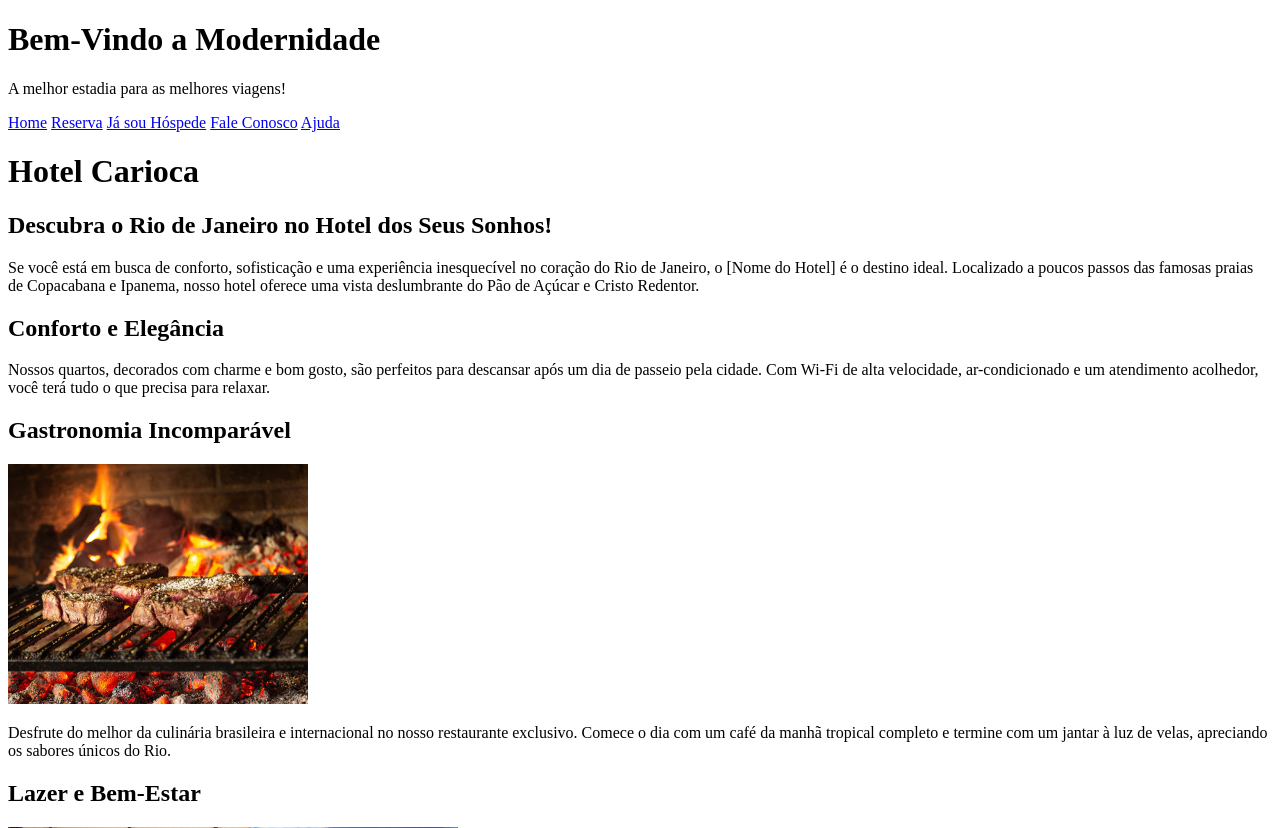
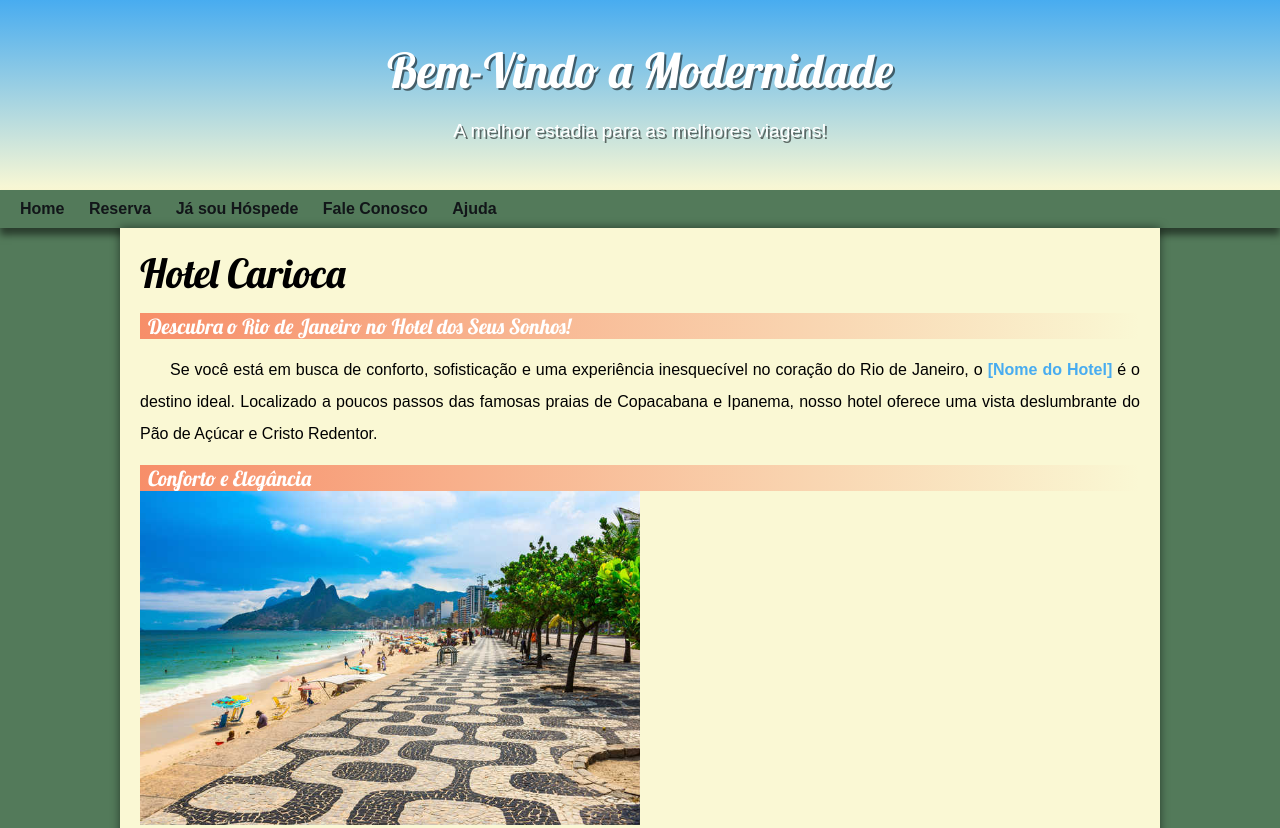
Before and after one commit to Lucas-Fiche/idp_graduacao, a plain HTML site: page pds/Trabalho_01/index.html in a window 1280 px wide. Shown: the top 828 px of the page. Drawn offline with Linux system fonts and the light colour scheme.

Commit message:
atualizar trabalho pds

```diff
--- a/pds/Trabalho_01/index.html
+++ b/pds/Trabalho_01/index.html
@@ -4,6 +4,7 @@
     <meta charset="UTF-8">
     <meta name="viewport" content="width=device-width, initial-scale=1.0">
     <title>Hotel Carioca</title>
+    <link rel="stylesheet" href="style.css">
 </head>
 <body>
     <header>
@@ -21,11 +22,12 @@
         <h1>Hotel Carioca</h1>
         <p></p>
         <h2>Descubra o Rio de Janeiro no Hotel dos Seus Sonhos!</h2>
-        <p>Se você está em busca de conforto, sofisticação e uma experiência inesquecível no coração do Rio de Janeiro, o [Nome do Hotel] é o destino ideal. Localizado a poucos passos das famosas praias de Copacabana e Ipanema, nosso hotel oferece uma vista deslumbrante do Pão de Açúcar e Cristo Redentor.</p>
+        <p>Se você está em busca de conforto, sofisticação e uma experiência inesquecível no coração do Rio de Janeiro, o <strong>[Nome do Hotel]</strong> é o destino ideal. Localizado a poucos passos das famosas praias de Copacabana e Ipanema, nosso hotel oferece uma vista deslumbrante do Pão de Açúcar e Cristo Redentor.</p>
         <h2>Conforto e Elegância</h2>
+        <img src="imagens/calcadao.jpg" alt="Foto de Cima de Copacabana-RJ">
         <p>Nossos quartos, decorados com charme e bom gosto, são perfeitos para descansar após um dia de passeio pela cidade. Com Wi-Fi de alta velocidade, ar-condicionado e um atendimento acolhedor, você terá tudo o que precisa para relaxar.</p>
         <h2>Gastronomia Incomparável</h2>
-        <img src="imagens/gastronomia.jpeg" alt="Foto de Churrasco" width="300px">
+        <img src="imagens/gastronomia.jpg" alt="Foto de Churrasco" width="300px">
         <p>Desfrute do melhor da culinária brasileira e internacional no nosso restaurante exclusivo. Comece o dia com um café da manhã tropical completo e termine com um jantar à luz de velas, apreciando os sabores únicos do Rio.</p>
         <h2>Lazer e Bem-Estar</h2>
         <img src="imagens/hotel.jpeg" alt="Foto de Churrasco" width="450px">
--- /dev/null
+++ b/pds/Trabalho_01/style.css
@@ -0,0 +1,151 @@
+@charset "UTF-8";
+@import url('https://fonts.googleapis.com/css2?family=Lobster&display=swap');
+
+*{
+    margin: 0px;
+    padding: 0px;
+}
+
+:root {
+    --cor0: #FAF8D4;
+    --cor1: #121619;
+    --cor2: #537A5A;
+    --cor3: #F78E69;
+    --cor4: #48ACF0;
+
+    --fonte-padrao: Arial, Verdana, Helvetica, sans-serif;
+    --fonte-destaque: "Lobster", sans-serif;
+}
+
+body {
+    background-color: var(--cor2);
+    font-family: var(--fonte-padrao);
+}
+
+header {
+    background-image: linear-gradient(to bottom, var(--cor4), var(--cor0));
+    min-height: 150px;
+    text-align: center;
+    padding-top: 40px;
+}
+
+header > h1 {
+    color: white;
+    font-family: var(--fonte-destaque);
+    font-size: 3em;
+    margin-bottom: 20px;
+    text-shadow: 2px 2px 0px rgba(0, 0, 0, 0.543);
+    font-weight: normal;
+}
+
+header > p {
+    color: white;
+    font-family: var(--fonte-padrao);
+    font-size: 1.2em;
+    max-width: 500px;
+    padding-right: 10px;
+    padding-left: 10px;
+    margin: auto;
+    margin-bottom: 20px;
+    text-shadow: 2px 2px 0px rgba(0, 0, 0, 0.543);
+}
+
+nav {
+    background-color: var(--cor5);
+    padding: 10px;
+    box-shadow: 0px 7px 7px rgba(0, 0, 0, 0.507);
+}
+
+nav > a {
+    color: var(--cor1);
+    padding: 10px;
+    border-radius: 5px;
+    text-decoration: none;
+    font-weight: bold;
+    transition-duration: 0.2s;
+}
+
+nav > a:hover {
+    color: var(--cor0);
+    background-color: var(--cor4);
+}
+
+main {
+    min-width: 300px;
+    max-width: 1000px;
+    margin: auto;
+    margin-bottom: 30px;
+    padding: 20px;
+    background-color: var(--cor0);
+    box-shadow: 0px 0px 10px rgba(0, 0, 0, 0.516);
+    border-bottom-left-radius: 10px;
+    border-bottom-right-radius: 10px;
+}
+
+main h1 {
+    color: var(--cor5);
+    font-family: var(--fonte-destaque);
+    font-weight: normal;
+    font-size: 2.5em;
+}
+
+main h2 {
+    font-family: var(--fonte-destaque);
+    color: white;
+    font-size: 1.3em;
+    background-image: linear-gradient(to right, var(--cor3), transparent);
+    text-indent: 8px;
+    font-weight: normal;
+}
+
+main p {
+    margin: 15px 0px;
+    text-align: justify;
+    text-indent: 30px;
+    font-size: 1em;
+    line-height: 2em;
+}
+
+main strong {
+    color: var(--cor4);
+    font-weight: bold;
+}
+
+main img {
+    width: 50%;
+}
+
+div.video {
+    background-color: var(--cor5);
+    margin: 0px -20px 30px -20px;
+    padding: 20px;
+    padding-bottom: 59%;
+    position: relative;
+}
+
+div.video > iframe {
+    position: absolute;
+    top: 5%;
+    left: 5%;
+    width: 90%;
+    height: 90%;
+}
+
+footer {
+    background-color: var(--cor5);
+    color: white;
+    text-align: center;
+    font-size: 0.8em;
+    padding: 5px;
+}
+
+footer a {
+    color: white;
+    font-weight: bolder;
+    text-decoration: none;
+}
+
+footer a:hover {
+    text-decoration: underline;
+    color: var(--cor1);
+}
```
Also changed, not shown: pds/Trabalho_01/imagens/calcadao.jpg (added), pds/Trabalho_01/imagens/cristo.jpeg (added), pds/Trabalho_01/imagens/gastronomia.jpg (added), 3 other files.
